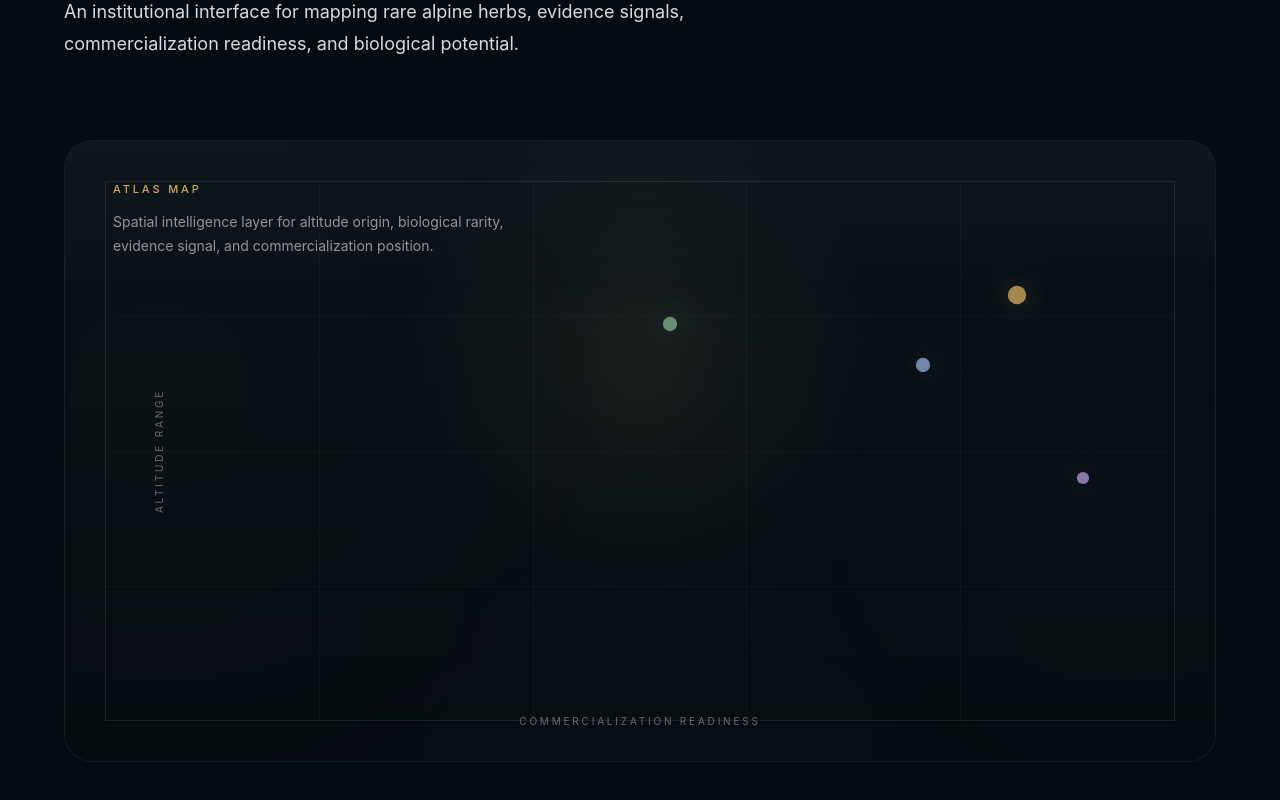
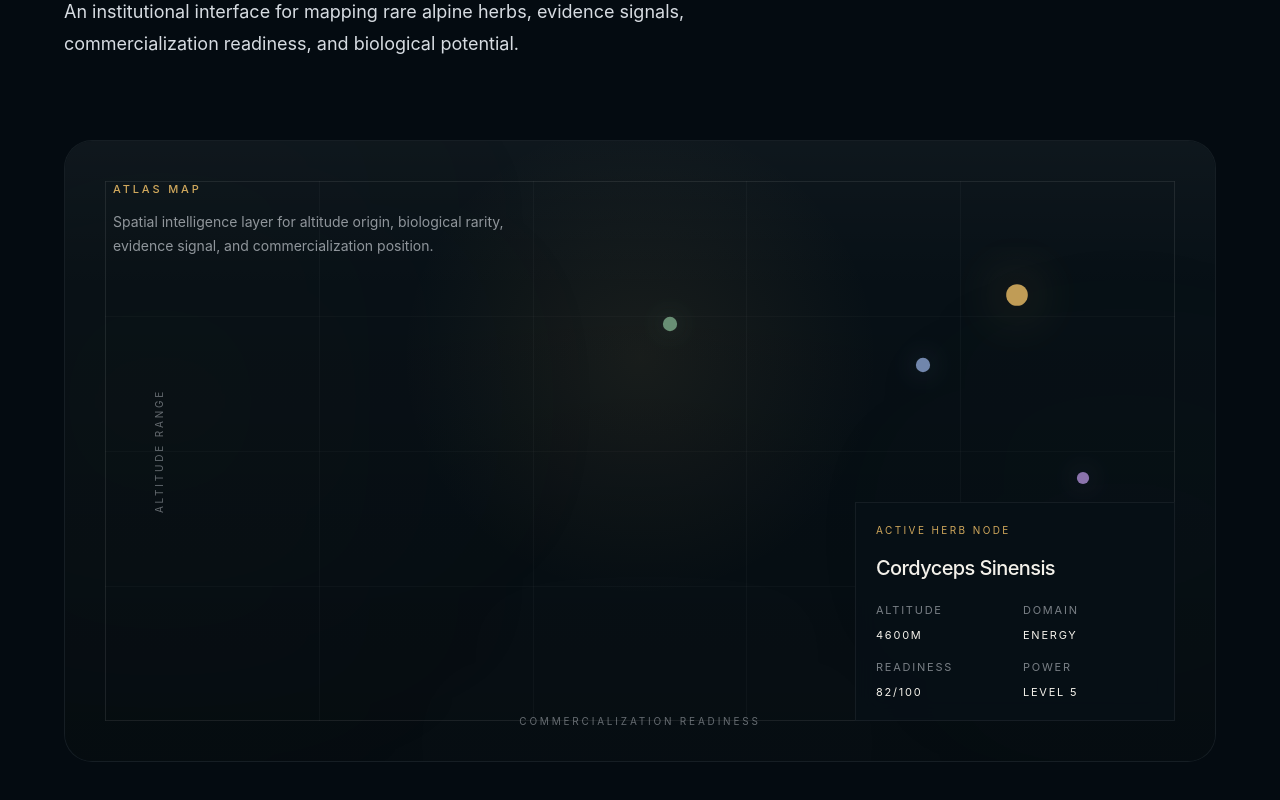
Before and after one commit to 0xMinority/polarherb-v1, a Next.js app: page / in a window 1280 px wide. Shown: the part 262-1062 px from the top of the page. Built offline with nearby package versions, Linux system fonts and the light colour scheme.

Commit message:
Add interactive atlas map node system

```diff
--- a/src/components/map/AtlasMapShell.tsx
+++ b/src/components/map/AtlasMapShell.tsx
@@ -1,18 +1,21 @@
-import { herbNodes } from "../../data/herbs";
+"use client";
+
+import { useState } from "react";
+import { herbNodes, HerbNode } from "../../data/herbs";
 import HerbMapNode from "./HerbMapNode";
+
 export default function AtlasMapShell() {
+  const [selectedHerb, setSelectedHerb] = useState<HerbNode | null>(
+    herbNodes[0]
+  );
+
   return (
     <div className="relative h-[620px] w-full overflow-hidden bg-[#071016]">
-
       {/* Atmospheric background */}
       <div className="absolute inset-0 bg-[radial-gradient(circle_at_50%_35%,rgba(208,168,92,0.09),transparent_34%)]" />
-
       <div className="absolute inset-0 bg-[linear-gradient(to_bottom,rgba(255,255,255,0.03),transparent_24%,rgba(0,0,0,0.24))]" />
-
       <div className="absolute left-[-10%] top-[8%] h-[420px] w-[420px] rounded-full bg-[#D0A85C]/[0.03] blur-[140px]" />
-
       <div className="absolute right-[-6%] top-[38%] h-[320px] w-[320px] rounded-full bg-[#7FAE8D]/[0.025] blur-[120px]" />
-
       <div className="absolute bottom-[-18%] left-[28%] h-[260px] w-[520px] rounded-full bg-white/[0.02] blur-[140px]" />
 
       {/* Axis frame */}
@@ -21,20 +24,14 @@ export default function AtlasMapShell() {
       {/* Vertical grid */}
       <div className="absolute inset-10 flex justify-between">
         {[...Array(6)].map((_, i) => (
-                    <div
-                        key={`v-${i}`}
-                        className="h-full w-px bg-white/[0.03]"
-                    />
+          <div key={`v-${i}`} className="h-full w-px bg-white/[0.03]" />
         ))}
       </div>
 
       {/* Horizontal grid */}
       <div className="absolute inset-10 flex flex-col justify-between">
         {[...Array(5)].map((_, i) => (
-                    <div
-                        key={`h-${i}`}
-                        className="h-px w-full bg-white/[0.025]"
-                    />
+          <div key={`h-${i}`} className="h-px w-full bg-white/[0.025]" />
         ))}
       </div>
 
@@ -49,7 +46,12 @@ export default function AtlasMapShell() {
       </div>
 
       {herbNodes.map((herb) => (
-                <HerbMapNode key={herb.id} herb={herb} />
+        <HerbMapNode
+          key={herb.id}
+          herb={herb}
+          isSelected={selectedHerb?.id === herb.id}
+          onSelect={() => setSelectedHerb(herb)}
+        />
       ))}
 
       {/* Center label */}
@@ -62,6 +64,49 @@ export default function AtlasMapShell() {
           evidence signal, and commercialization position.
         </p>
       </div>
+
+      {/* Selected herb panel */}
+      {selectedHerb && (
+        <div className="absolute bottom-10 right-10 w-[320px] border border-white/[0.06] bg-[#071016]/92 p-5 backdrop-blur-[12px]">
+          <p className="text-[10px] uppercase tracking-[0.24em] text-[#D0A85C]">
+            Active Herb Node
+          </p>
+
+          <h3 className="mt-4 text-xl font-medium tracking-[-0.03em] text-[#F3F1EA]">
+            {selectedHerb.name}
+          </h3>
+
+          <div className="mt-5 grid grid-cols-2 gap-4 text-[11px] uppercase tracking-[0.16em] text-[#D7DCE2]/55">
+            <div>
+              <p>Altitude</p>
+              <p className="mt-2 text-[#F3F1EA]">
+                {selectedHerb.altitude}m
+              </p>
+            </div>
+
+            <div>
+              <p>Domain</p>
+              <p className="mt-2 text-[#F3F1EA]">
+                {selectedHerb.domain}
+              </p>
+            </div>
+
+            <div>
+              <p>Readiness</p>
+              <p className="mt-2 text-[#F3F1EA]">
+                {selectedHerb.readiness}/100
+              </p>
+            </div>
+
+            <div>
+              <p>Power</p>
+              <p className="mt-2 text-[#F3F1EA]">
+                Level {selectedHerb.power}
+              </p>
+            </div>
+          </div>
+        </div>
+      )}
     </div>
   );
 }
--- a/src/components/map/HerbMapNode.tsx
+++ b/src/components/map/HerbMapNode.tsx
@@ -5,9 +5,15 @@ import { HerbNode } from "../../data/herbs";
 
 interface HerbMapNodeProps {
   herb: HerbNode;
+  isSelected: boolean;
+  onSelect: () => void;
 }
 
-export default function HerbMapNode({ herb }: HerbMapNodeProps) {
+export default function HerbMapNode({
+  herb,
+  isSelected,
+  onSelect,
+}: HerbMapNodeProps) {
   const x = herb.readiness;
   const y = 100 - (herb.altitude / 6000) * 100;
 
@@ -32,7 +38,8 @@ export default function HerbMapNode({ herb }: HerbMapNodeProps) {
 
   return (
     <motion.div
-            className="group absolute"
+      className="group absolute cursor-pointer"
+      onClick={onSelect}
       style={{
         left: `${x}%`,
         top: `${y}%`,
@@ -48,11 +55,13 @@ export default function HerbMapNode({ herb }: HerbMapNodeProps) {
           width: `${size}px`,
           height: `${size}px`,
           background: color,
-                    boxShadow: `0 0 28px ${color}66`,
+          boxShadow: isSelected
+            ? `0 0 48px ${color}AA`
+            : `0 0 28px ${color}66`,
         }}
         animate={{
-                    opacity: [0.72, 1, 0.72],
-                    scale: [1, 1.08, 1],
+          opacity: isSelected ? [0.9, 1, 0.9] : [0.72, 1, 0.72],
+          scale: isSelected ? [1.18, 1.28, 1.18] : [1, 1.08, 1],
         }}
         transition={{
           duration: 4.8,
```
Lines whose indentation alone changed are shown as unchanged.
